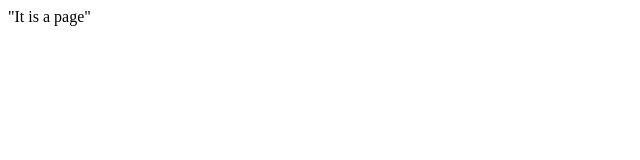
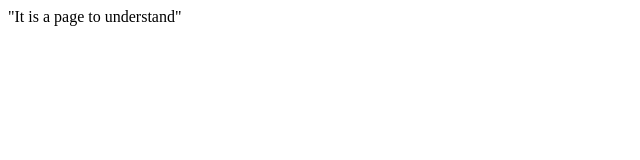
Before and after one commit to Orbelyan/woolinoforMariam, a plain HTML site: page index.html in a window 1280 px wide. Shown: the whole page, without its empty margins (0-640 px from the left). Drawn offline with Linux system fonts and the light colour scheme.

Commit message:
Update index.html

```diff
--- a/index.html
+++ b/index.html
@@ -6,6 +6,6 @@
     <title>Document</title>
 </head>
 <body>
-    "It is a page"
+    "It is a page to understand"
 </body>
 </html>
```
